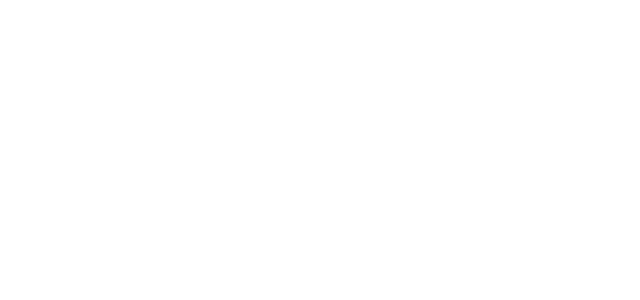
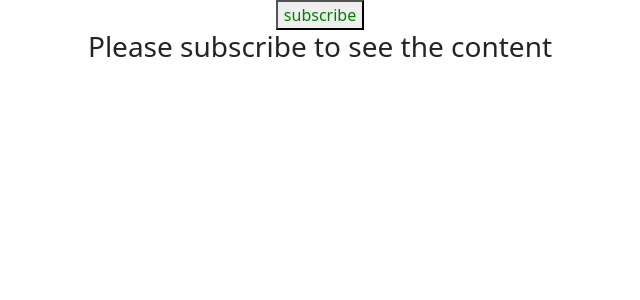
Before and after one commit to krishnamohan645/React_tasks1, a React (Create React App) app in the folder react_application/: page / in a window 1280 px wide. Shown: the top 300 px of the page, without its empty margins (320-960 px from the left). Built offline with nearby package versions, Linux system fonts and the light colour scheme.

Commit message:
crud operations using setState

```diff
--- a/react_application/src/App.js
+++ b/react_application/src/App.js
@@ -1,5 +1,7 @@
 // import logo from './logo.svg';
 import './App.css';
+import ButtonComponent from './components/class-components/button';
+// import Counter from './components/class-components/counter';
 
 
 
@@ -8,7 +10,8 @@
 function App() {
   return (
     <div className="App">
-
+      {/* <Counter/> */}
+      <ButtonComponent/>
       </div>
   );
 }
--- /dev/null
+++ b/react_application/src/components/class-components/button.js
@@ -0,0 +1,97 @@
+import { Component } from "react";
+
+class ButtonComponent extends Component {
+  constructor() {
+    super();
+    this.state = {
+      isSubscribe: false,
+      text1: "subscribe",
+      text2: "subscribed",
+      fruits: [
+        {
+          name: "banana",
+          image: "https://www.bing.com/th?id=OIP.O8lKDwWSZP_Cfm8eeyw3wAHaFu&w=121&h=100&c=8&rs=1&qlt=90&o=6&dpr=1.3&pid=3.1&rm=2",
+        },
+        {
+          name: "apple",
+          image: "https://th.bing.com/th?id=OIP.hVjhVt5EiigNSJr1QK93AAHaIJ&w=238&h=262&c=8&rs=1&qlt=90&o=6&dpr=1.3&pid=3.1&rm=2",
+        },
+      ],
+    };
+  }
+  changeSubscribe = () => {
+    console.log("clicked");
+    this.setState({
+      isSubscribe: !this.state.isSubscribe,
+    });
+  };
+  addFruit = () => {
+    const newFruits = [...this.state.fruits, { name: "pineapple", image: "https://th.bing.com/th?id=OIP.l4Y-ChS2nK7qLJJTeoH7GwHaN6&w=182&h=342&c=8&rs=1&qlt=90&o=6&dpr=1.3&pid=3.1&rm=2" }];
+    this.setState(
+      {
+        fruits: newFruits,
+      },
+      () => {
+        console.log(this.state.fruits, "inside setState");
+      }
+    );
+    console.log(this.state.fruits, "outside setState");
+  };
+  deleteFruit = (index) => {
+    console.log(index);
+    const newFruits = this.state.fruits.filter((eachFruit, i) => i !== index);
+    console.log(newFruits);
+    this.setState({
+      fruits: newFruits,
+    });
+  };
+  updateFruit = (index) => {
+    const newFruits = this.state.fruits.map((eachElement, i) => {
+      if (i === index) {
+        return { ...eachElement, name: "PineApple", image: "https://th.bing.com/th?id=OIP.l4Y-ChS2nK7qLJJTeoH7GwHaN6&w=182&h=342&c=8&rs=1&qlt=90&o=6&dpr=1.3&pid=3.1&rm=2" };
+      } else {
+        return eachElement;
+      }
+    });
+    this.setState({
+      fruits: newFruits,
+    });
+    console.log(newFruits);
+  };
+  render() {
+    return (
+      <div>
+        <button
+          style={{ color: this.state.isSubscribe ? "red" : "green" }}
+          onClick={this.changeSubscribe}
+        >
+          {this.state.isSubscribe ? this.state.text2 : this.state.text1}
+        </button>
+        {this.state.isSubscribe ? (
+          <>
+            <h3>Welcome user</h3>
+            <button onClick={this.addFruit}>Add Fruit</button>
+            <ol>
+              {this.state.fruits.map((fruit, index) => (
+                <li key={index}>
+                  <h3>{fruit.name}</h3>
+                  <img src={fruit.image} alt={fruit.name} width="100" />
+                  <button onClick={() => this.deleteFruit(index)}>
+                    delete
+                  </button>
+                  <button onClick={() => this.updateFruit(index)}>
+                    update
+                  </button>
+                </li>
+              ))}
+            </ol>
+          </>
+        ) : (
+          <h3>Please subscribe to see the content</h3>
+        )}
+      </div>
+    );
+  }
+}
+
+export default ButtonComponent;
--- /dev/null
+++ b/react_application/src/components/class-components/counter.js
@@ -0,0 +1,44 @@
+import {Component} from "react";
+
+
+class Counter extends Component{
+    state={
+        count:0
+    }
+    incrementCount=(event)=>{
+        // console.log(event)
+        this.setState(
+        {
+        count:this.state.count+event
+        }
+    )
+    }
+    decrementCount =()=>{
+        this.setState(
+            {
+                count:this.state.count-1
+            }
+        )
+    }
+    resetCount=()=>{
+        this.setState(
+            {
+                count:0
+            }
+        )
+    }
+    render(){
+        return(
+            <>
+            <h3>Counter Example</h3>
+            <h3>Count{this.state.count}</h3>
+            <button onClick={()=>this.incrementCount(1)}>Increment count</button>
+            <button onClick={()=>this.incrementCount(10)}>Increment count by 10</button>
+            <button onClick={this.decrementCount}>Decrement count</button>
+            <button onClick={this.resetCount}>Reset count</button>
+            </>
+        )
+    }
+}
+
+export default Counter;
```
